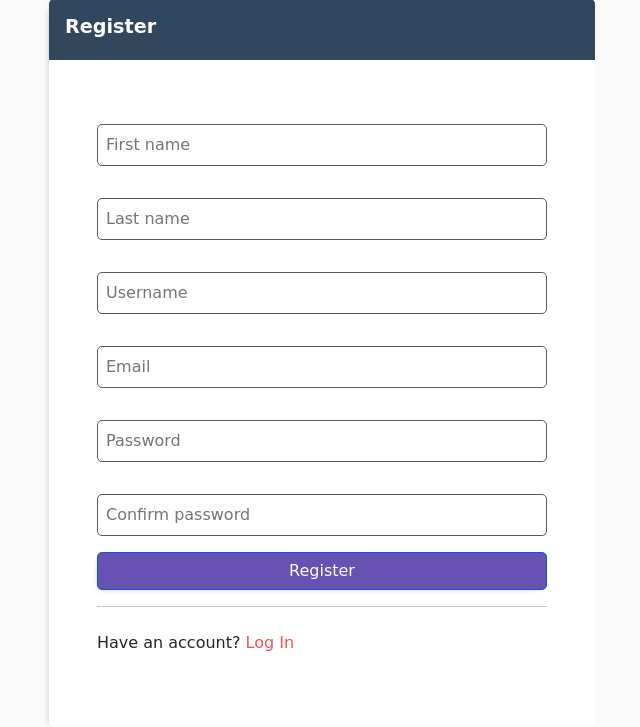
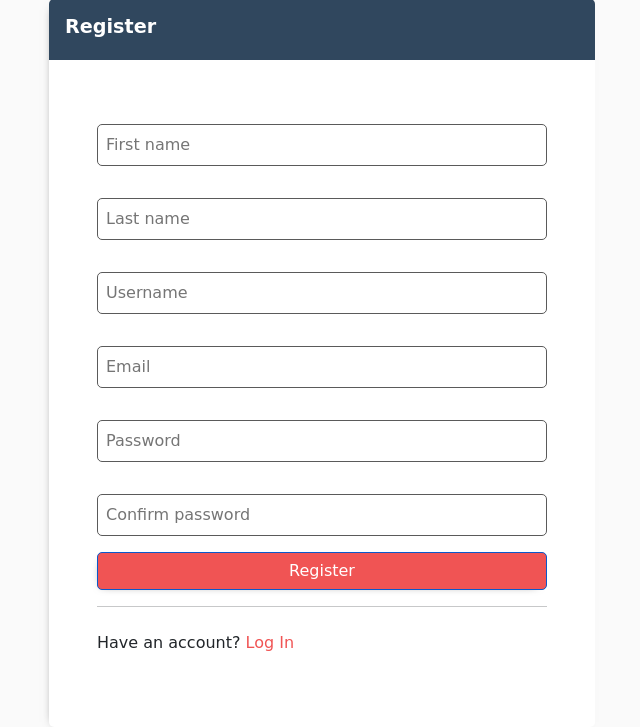
Before and after one commit to RichieOrito/OriHood, a Django app: page /auth/register/ in a window 1280 px wide, with the pointer over the restyled element. Shown: the part 77-804 px from the top of the page, without its empty margins (318-958 px from the left). Run offline with Django 4.2, Linux system fonts and the light colour scheme; some libraries are stand-ins or nearby versions; some web fonts are replaced.

Commit message:
This commit styles the auth btn

```diff
--- a/static/css/style.css
+++ b/static/css/style.css
@@ -411,7 +411,7 @@
   }
 
   .auth button:hover {
-    background-color: #6751B2;
+    background-color: var(--main1-color);
     box-shadow: -3px 3px 10px -8px #5a5a5a;
     outline: none;
   }
```
